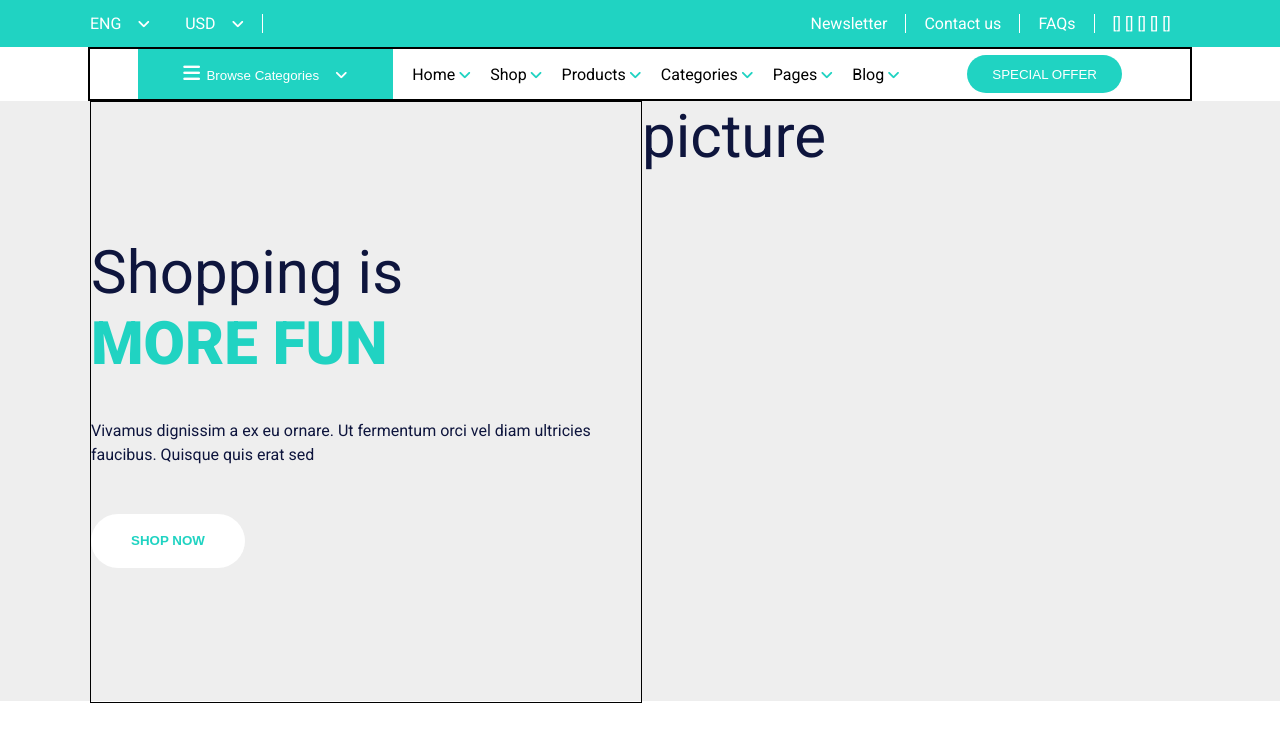
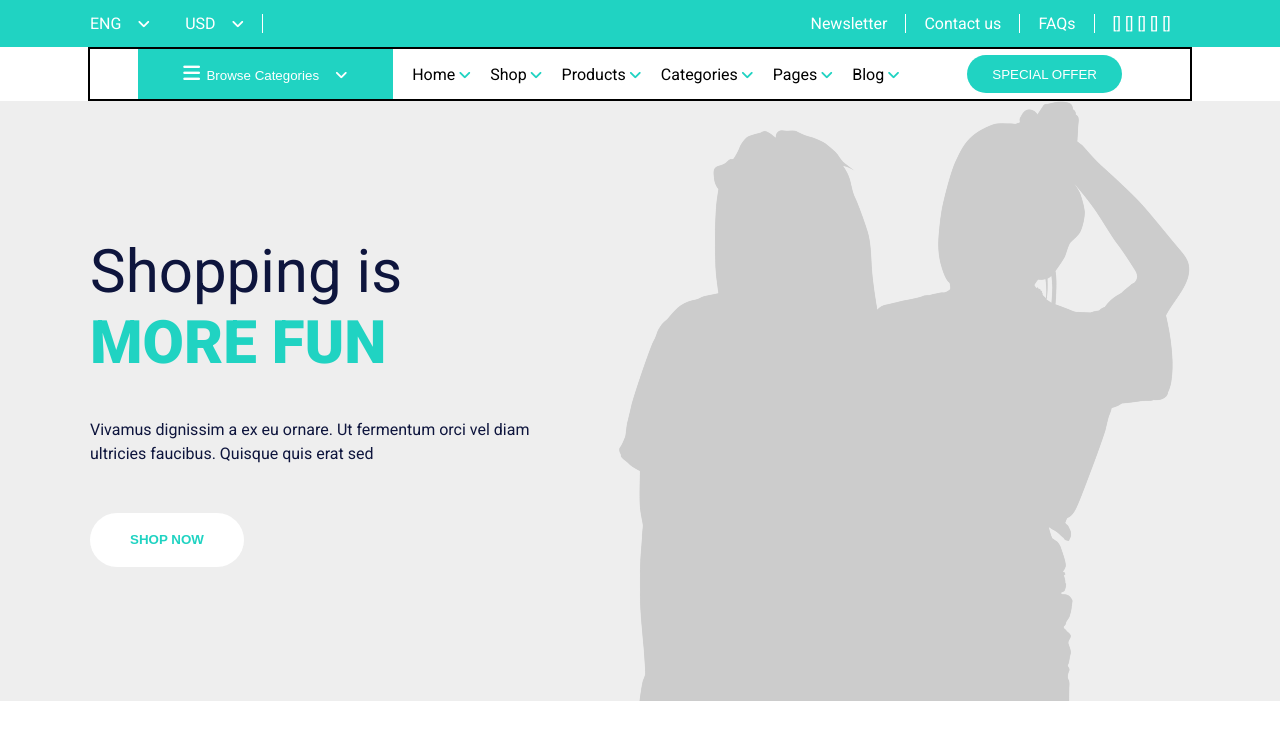
Before and after one commit to ScrumWin21/ScrumFrontEnd, a React (Create React App) app: page / in a window 1280 px wide. Shown: the top 742 px of the page. Built offline with nearby package versions, Linux system fonts and the light colour scheme.

Commit message:
picture added

```diff
--- a/scss/_homeShowcaseOne.scss
+++ b/scss/_homeShowcaseOne.scss
@@ -8,7 +8,6 @@
 }
 
 #home-showcaseOne-left {
-    border: 1px solid black;
     width: 50%;
     height: 100%;
     display: flex;
--- a/src/components/homeShowcaseOne/homeShowcaseOne.js
+++ b/src/components/homeShowcaseOne/homeShowcaseOne.js
@@ -1,4 +1,5 @@
 import React from "react";
+import picture from "../../images/homeImages/TwoPersons.svg";
 
 export const HomeShowcaseOne = () => {
   return (
@@ -17,7 +18,7 @@ export const HomeShowcaseOne = () => {
             </div>
           </div>
           <div id="home-showcaseTwo-right">
-            <h3>picture</h3>
+            <img src={picture}></img>
           </div>
         </div>
       </div>
```
